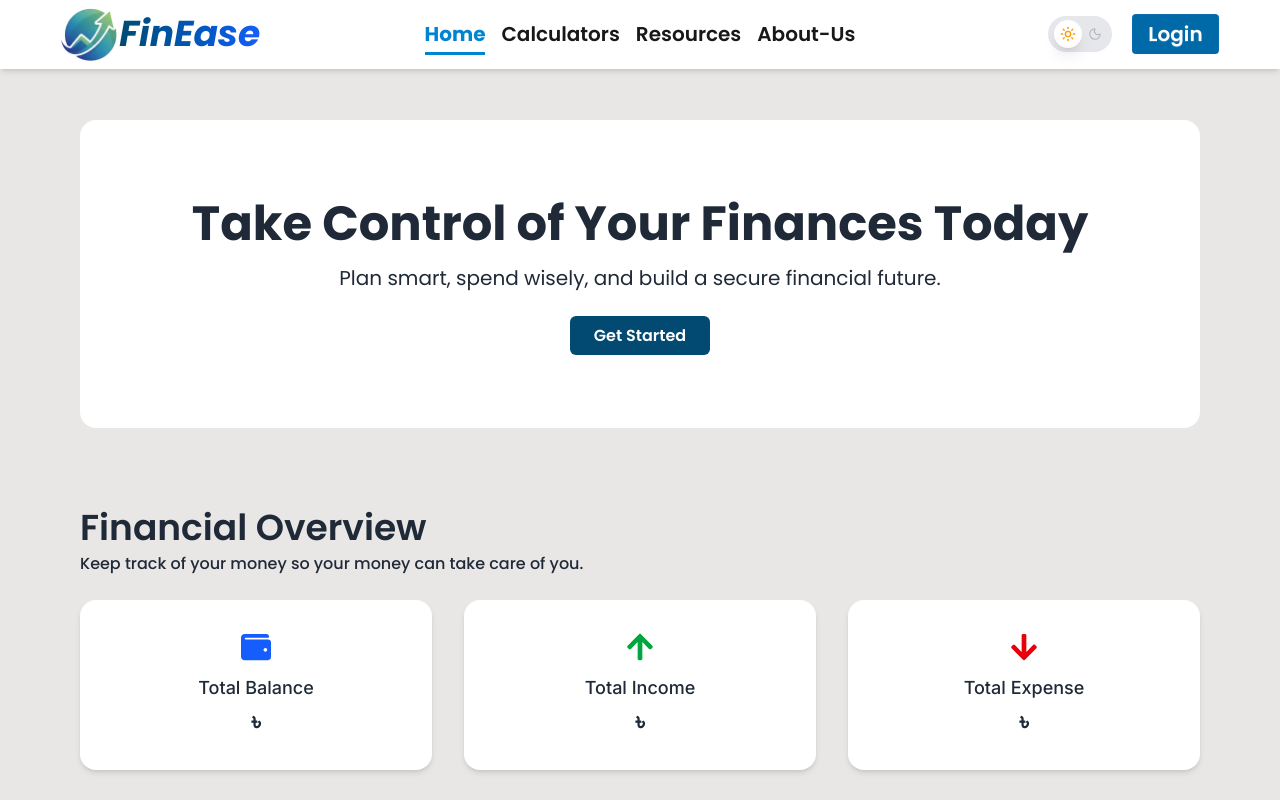
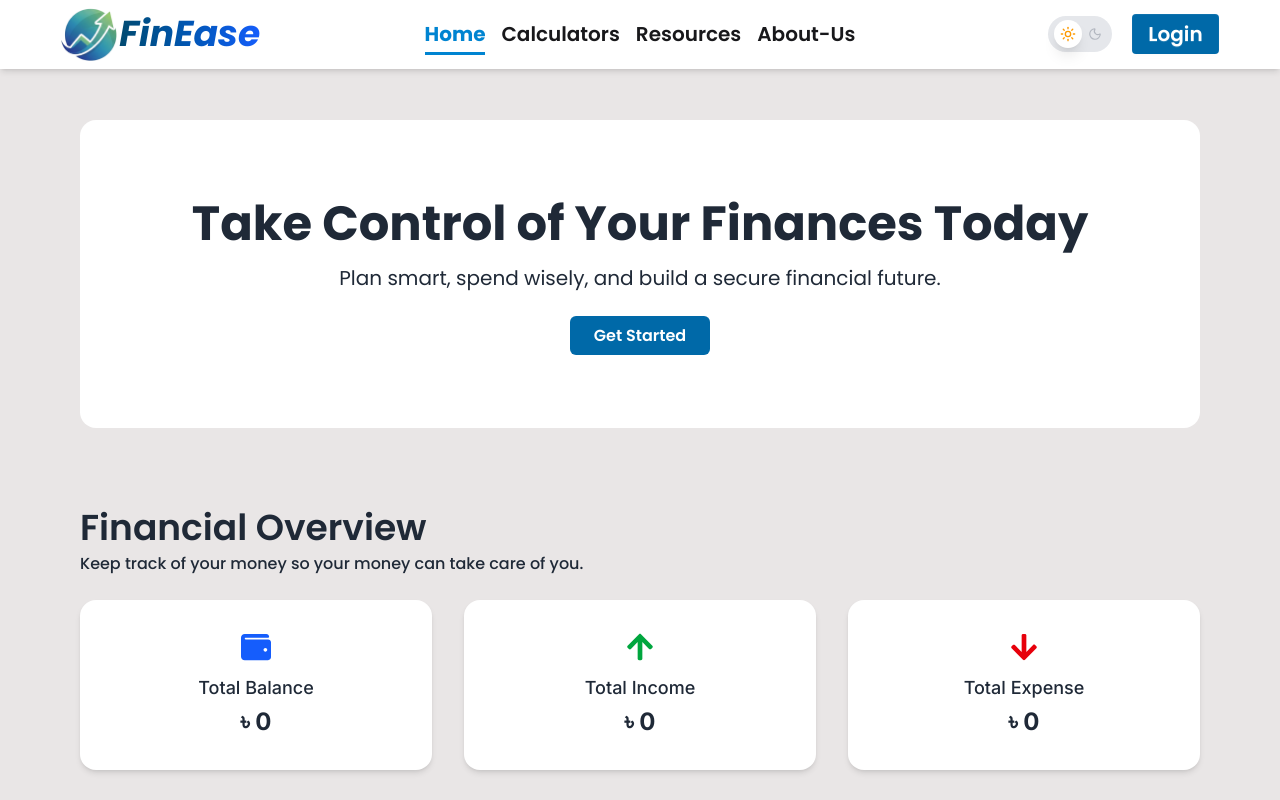
Before and after one commit to mahadi40011/FinEase-Client-Side, a React (Vite) app: page / in a window 1280 px wide. Shown: the top 800 px of the page. Built offline with nearby package versions, Linux system fonts and the light colour scheme; no server answers.

Commit message:
Home page all section design update and complete

```diff
--- a/src/components/Home/Banner/Banner.jsx
+++ b/src/components/Home/Banner/Banner.jsx
@@ -12,7 +12,7 @@ const Banner = () => {
       </p>
       <Link
         to="/add-transaction"
-          className="bg-sky-900 hover:bg-sky-700 text-white font-semibold px-6 py-2 rounded-md transition"
+        className="bg-sky-700 hover:bg-sky-900 text-white font-semibold px-6 py-2 rounded-md  transition-colors duration-300"
       >
         Get Started
       </Link>
--- a/src/components/Home/Features/Features.jsx
+++ b/src/components/Home/Features/Features.jsx
@@ -36,7 +36,7 @@ const Features = () => {
         {features.map((f, i) => (
           <div
             key={i}
-            className="bg-app-200 text-natural sm:flex flex-col justify-center items-center rounded-2xl shadow-sm p-6 hover:shadow-md transition"
+            className="bg-app-200 text-natural sm:flex flex-col justify-center items-center rounded-2xl shadow-sm p-6 hover:shadow-md hover:scale-103 transition-transform duration-300"
           >
             <div className="text-sky-600 mb-4">{f.icon}</div>
             <h3 className="text-xl font-bold mb-2">{f.title}</h3>
--- a/src/components/Home/Overview/Overview.jsx
+++ b/src/components/Home/Overview/Overview.jsx
@@ -43,40 +43,40 @@ const Overview = () => {
 
       <div className="grid grid-cols-1 md:grid-cols-3 gap-8 text-center">
         {/* Total Balance */}
-        <div className="bg-app-200 shadow-md rounded-2xl p-8 hover:shadow-lg transition">
+        <div className="bg-app-200 shadow-md rounded-2xl p-8 hover:shadow-lg hover:scale-103 transition-transform duration-300 ">
           <FaWallet className="text-3xl text-blue-600 mx-auto mb-3" />
           <h3 className="text-lg font-medium ">Total Balance</h3>
           {loading && loadingDB ? (
             <span className="loading loading-dots loading-xl"></span>
           ) : (
             <p className="text-2xl font-bold  mt-1">
-              ৳ {overview?.balance?.toLocaleString()}
+              ৳ {overview?.balance?.toLocaleString() || 0}
             </p>
           )}
         </div>
 
         {/* Income */}
-        <div className="bg-app-200 shadow-md rounded-2xl p-8 hover:shadow-lg transition">
+        <div className="bg-app-200 shadow-md rounded-2xl p-8 hover:shadow-lg hover:scale-103 transition-transform duration-300">
           <FaArrowUp className="text-3xl text-green-600 mx-auto mb-3" />
           <h3 className="text-lg font-medium ">Total Income</h3>
           {loading && loadingDB ? (
             <span className="loading loading-dots loading-xl"></span>
           ) : (
             <p className="text-2xl font-bold  mt-1">
-              ৳ {overview?.income?.toLocaleString()}
+              ৳ {overview?.income?.toLocaleString() || 0}
             </p>
           )}
         </div>
 
         {/* Expense */}
-        <div className="bg-app-200 shadow-md rounded-2xl p-8 hover:shadow-lg transition">
+        <div className="bg-app-200 shadow-md rounded-2xl p-8 hover:shadow-lg hover:scale-103 transition-transform duration-300">
           <FaArrowDown className="text-3xl text-red-600 mx-auto mb-3" />
           <h3 className="text-lg font-medium ">Total Expense</h3>
           {loading && loadingDB ? (
             <span className="loading loading-dots loading-xl"></span>
           ) : (
             <p className="text-2xl font-bold  mt-1">
-              ৳ {overview?.expense?.toLocaleString()}
+              ৳ {overview?.expense?.toLocaleString() || 0}
             </p>
           )}
         </div>
```
Lines whose indentation alone changed are shown as unchanged.
